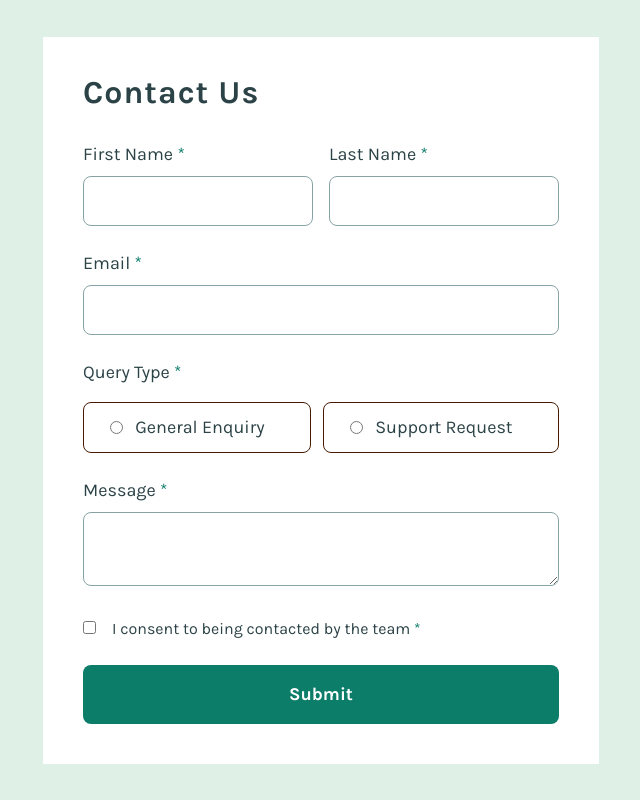
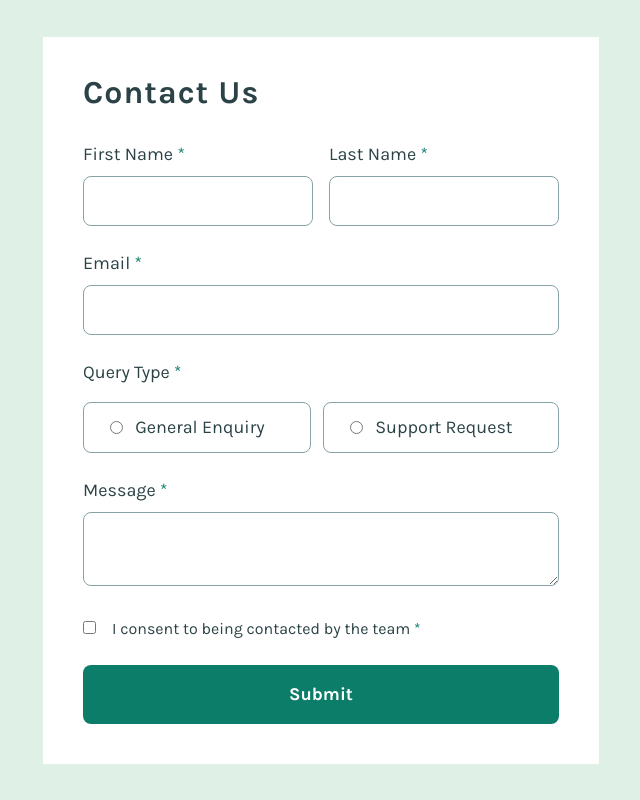
Before and after one commit to shaversj/contact-form-main, a Next.js app: page / in a window 1280 px wide. Shown: the whole page, without its empty margins (319-959 px from the left). Built offline with nearby package versions, Linux system fonts and the light colour scheme.

Commit message:
Fix radio group colors

```diff
--- a/src/components/RadioGroupItem.tsx
+++ b/src/components/RadioGroupItem.tsx
@@ -10,7 +10,7 @@ type RadioGroupItemProps = {
 
 export default function RadioGroupItem({ name, value, checked, onChange, displayName, register, errors }: RadioGroupItemProps) {
   return (
-    <div className={"flex h-[51px] grow items-center rounded-lg border border-amber-950 pl-[26.25px]"}>
+    <div className={"flex h-[51px] grow items-center rounded-lg border border-grey-500 pl-[26.25px] hover:border-green-600"}>
       <input
         id={name}
         name={name}
@@ -20,7 +20,7 @@ export default function RadioGroupItem({ name, value, checked, onChange, display
         onChange={onChange}
         {...register(name)}
         errors={errors}
-        className={"rounded border border-green-600 text-green-600 focus:outline-none focus:ring-2 focus:ring-green-600 focus:ring-opacity-50"}
+        className={"rounded border text-green-600 hover:border-green-600 focus:outline-none"}
       />
       <label htmlFor={name} className={"pl-3 text-[1.125rem] leading-[150%] text-grey-900"}>
         {displayName}
```
